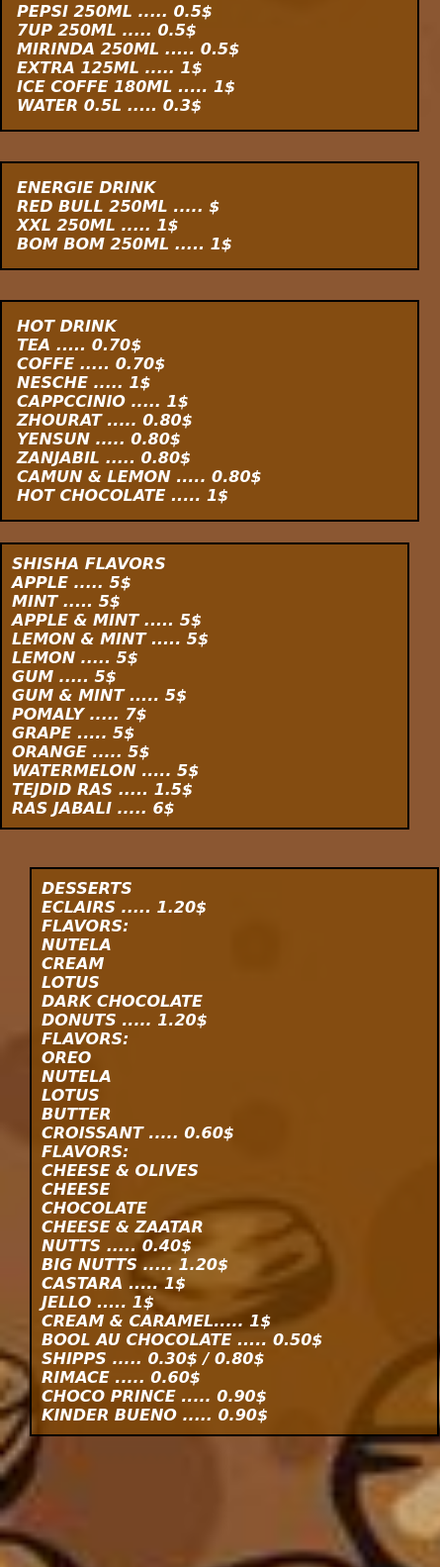
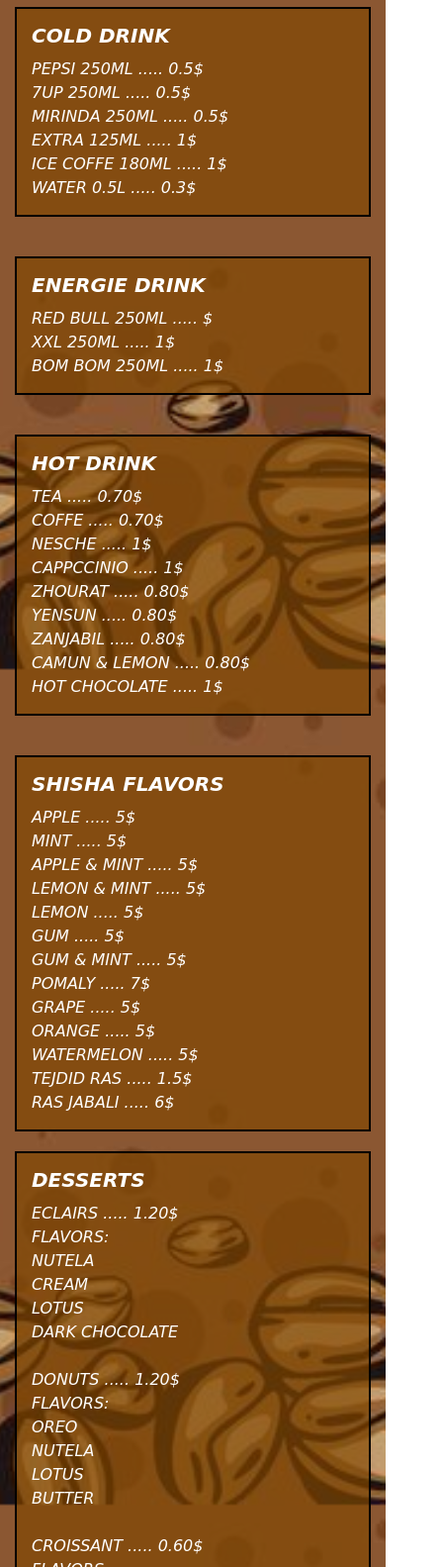
Before and after one commit to rachwane-khaled/beit-al-kel-Emenu, a plain HTML site: page index.html in a window 390 px wide. Shown: the part 168-1751 px from the top of the page at 99% size, 445 px wide, since content can reach past the window. Drawn offline with Linux system fonts and the light colour scheme.

Commit message:
added responsive

```diff
--- a/index.html
+++ b/index.html
@@ -4,14 +4,10 @@
     <meta charset="UTF-8">
     <meta name="viewport" content="width=device-width, initial-scale=1.0">
     <title>BEIT AL KEL</title>
-    <index class="html"></index>
 
     <style>
-        .form {
-            display: flex;
-            justify-content: center;
-            align-items: center;
-            height: 100vh;
+        * {
+            box-sizing: border-box;
         }
 
         body {
@@ -22,231 +18,118 @@
             background-attachment: fixed;
             min-height: 100vh;
             margin: 0;
+            font-family: Cursive;
         }
 
         h1 {
-            color: rgb(0, 0, 0);
+            color: #000;
             text-align: center;
-            margin-top: 30px;
-            font-size: 50px;
-            font-family: Cursive;
+            margin: 30px 10px 10px;
+            font-size: 40px;
+            line-height: 1.2;
         }
 
-        h2 {
-            color: rgb(255, 255, 255);
-            text-align: left;
-            margin-top: 30px;
-            font-size: 20px;
-            font-family: Cursive;
-
+        /* Container for all menu sections */
+        .menu-wrapper {
+            max-width: 900px;
+            margin: 0 auto 40px;
+            padding: 0 15px 40px;
         }
 
-        div h2 {
-            border: 2px solid rgb(0, 0, 0);
-            padding: 15px;
-            width: 300px;
-            font-style: oblique;
+        /* Each box/section */
+        .menu-section {
+            border: 2px solid #000;
             background-color: rgba(128, 72, 0, 0.664);
-
-        }
-
-        h3 {
-            color: white;
-            text-align: left;
-            margin-top: 30px;
-            font-size: 20px;
-            font-family: Cursive;
-        }
-
-        div h3 {
-            border: 2px solid rgb(0, 0, 0);
-            padding: 15px;
-            width: 300px;
-            font-style: oblique;
-            background-color: rgba(128, 72, 0, 0.664);
-        }
-
-        h4 {
-            color: white;
-            text-align: left;
-            margin-top: 30px;
-            font-size: 20px;
-            font-family: Cursive;
-        }
-
-        div h4 {
-            border: 2px solid black;
-            padding: 15px;
-            width: 300px;
-            font-style: oblique;
-            background-color: rgba(128, 72, 0, 0.664);
-            text-shadow: none;
-        }
-
-        /* Shisha Flavors box */
-        h5 {
-            color: white;
-            text-align: left;
-            margin-top: 0;
-            font-size: 20px;
-            font-family: Cursive;
-        }
-
-        div h5 {
-            position: absolute;
-            top: 250px;
-            right: 50px;
-            color: white;
-            border: 2px solid black;
+            color: #fff;
             padding: 20px;
-            width: 250px;
-            background-color: rgba(128, 72, 0, 0.664);
+            margin-top: 20px;
             font-style: oblique;
         }
 
-        h6 {
-            color: white;
-            text-align: left;
-            margin-left: 30px;
-            font-size: 20px;
-            font-family: Cursive;
-        }
-
-        div h6 {
-            position: absolute;
-            top: 650px;
-            right: 50px;
-            color: white;
-            border: 2px solid black;
-            padding: 30px;
-            width: 250px;
-            background-color: rgba(128, 72, 0, 0.664);
-            font-style: oblique;
-        }
-
-        /* Reusable box style for cocktails & kaakeh */
-        .box {
-            color: white;
-            border: 2px solid black;
-            padding: 20px;
-            width: 250px;
-            background-color: rgba(128, 72, 0, 0.664);
-            font-style: oblique;
-            font-family: Cursive;
-            font-size: 20px;
-            right: 50px;
-
-        }
-
-        .box .title {
-            font-weight: bold;
-            margin-bottom: 10px;
+        .menu-section h2 {
+            margin: 0 0 10px;
+            font-size: 24px;
             text-transform: uppercase;
         }
 
-        /* Positioning like your other boxes */
-       .cocktails {
-    position: absolute;
-    top: 1350px;
-    left: 1px; /* Move to left side */
-    width: 230px;
+        .menu-section p {
+            margin: 0;
+            font-size: 18px;
+            line-height: 1.5;
         }
 
-.kaakeh {
-    position: absolute;
-    top: 1060px;
-    left: 1px; /* Move to left side */
-    width: 230px;
+        /* Optional: make the first sections appear side by side on larger screens */
+        .menu-grid {
+            display: grid;
+            grid-template-columns: 1fr;
+            gap: 20px;
         }
 
-
-        /* Mobile responsiveness */
-        @media (max-width: 768px) {
-            body {
-                background-attachment: scroll; /* Prevent background fixed issue on mobile */
+        @media (min-width: 900px) {
+            .menu-grid {
+                grid-template-columns: repeat(2, 1fr);
+            }
         }
 
+        /* Make sure everything is easy to read on small screens */
+        @media (max-width: 480px) {
             h1 {
-                font-size: 24px;
-                margin-top: 20px;
+                font-size: 32px;
             }
 
-            h2, h3, h4, h5, h6 {
-                font-size: 18px;
-                width: 100%; /* Full-width for smaller screens */
+            .menu-section {
                 padding: 15px;
             }
 
-            div h2, div h3, div h4, div h5, div h6 {
-                width: 100%;
-                padding: 15px;
-                font-size: 16px;
+            .menu-section h2 {
+                font-size: 20px;
             }
 
-            /* Stack the items vertically */
-            .box {
-                width: 90%; /* Make boxes responsive */
-                margin: 10px auto; /* Center them */
-                position: relative;
-                top: auto;
-                right: auto;
-                top: 1000px;
-            }
-
-            .cocktails {
-                top: 1000px; /* Adjust position */
-                right: 10px;
-                top: 1100px;
-                left: 50px; /* move to left side*/
-            }
-
-            .kaakeh {
-                top: 1000px; /* Adjust position */
-                right: 10px;
-
-            }
-
-            div h5, div h6 {
-                position: relative;
-                top: auto;
-                right: auto;
-                width: 100%;
-                padding: 10px;
-
+            .menu-section p {
+                font-size: 16px;
             }
         }
     </style>
 </head>
 <body>
     <h1>
-        WELCOME TO <br>MENU <br>
+        WELCOME TO <br>
+        MENU <br>
         BAIT ALKEL
     </h1>
 
-    <div>
-        <h2>
-            COLD DRINK <br>
+    <div class="menu-wrapper">
+
+        <!-- First four sections in a grid on big screens, stacked on mobile -->
+        <div class="menu-grid">
+
+            <!-- COLD DRINK -->
+            <section class="menu-section">
+                <h2>COLD DRINK</h2>
+                <p>
                     PEPSI 250ML ..... 0.5$ <br>
                     7UP 250ML ..... 0.5$ <br>
                     MIRINDA 250ML ..... 0.5$ <br>
                     EXTRA 125ML ..... 1$ <br>
                     ICE COFFE 180ML ..... 1$ <br>
                     WATER 0.5L ..... 0.3$ <br>
-        </h2>
-    </div>
+                </p>
+            </section>
 
-    <div>
-        <h3>
-            ENERGIE DRINK <br>
-            RED BULL 250ML ..... $<br>
+            <!-- ENERGIE DRINK -->
+            <section class="menu-section">
+                <h2>ENERGIE DRINK</h2>
+                <p>
+                    RED BULL 250ML ..... $ <br>
                     XXL 250ML ..... 1$ <br>
                     BOM BOM 250ML ..... 1$ <br>
-        </h3>
-    </div>
+                </p>
+            </section>
 
-    <div>
-        <h4>
-            HOT DRINK <br>
+            <!-- HOT DRINK -->
+            <section class="menu-section">
+                <h2>HOT DRINK</h2>
+                <p>
                     TEA ..... 0.70$ <br>
                     COFFE ..... 0.70$ <br>
                     NESCHE ..... 1$ <br>
@@ -254,67 +137,74 @@
                     ZHOURAT ..... 0.80$ <br>
                     YENSUN ..... 0.80$ <br>
                     ZANJABIL ..... 0.80$ <br>
-            CAMUN & LEMON ..... 0.80$ <br>
+                    CAMUN &amp; LEMON ..... 0.80$ <br>
                     HOT CHOCOLATE ..... 1$ <br>
-        </h4>
-    </div>
+                </p>
+            </section>
 
-    <div>
-        <h5>
-            SHISHA FLAVORS <br>
+            <!-- SHISHA FLAVORS -->
+            <section class="menu-section">
+                <h2>SHISHA FLAVORS</h2>
+                <p>
                     APPLE ..... 5$ <br>
                     MINT ..... 5$ <br>
-            APPLE & MINT ..... 5$ <br>
-            LEMON & MINT ..... 5$ <br>
+                    APPLE &amp; MINT ..... 5$ <br>
+                    LEMON &amp; MINT ..... 5$ <br>
                     LEMON ..... 5$ <br>
                     GUM ..... 5$ <br>
-            GUM & MINT ..... 5$ <br>
+                    GUM &amp; MINT ..... 5$ <br>
                     POMALY ..... 7$ <br>
                     GRAPE ..... 5$ <br>
                     ORANGE ..... 5$ <br>
                     WATERMELON ..... 5$ <br>
                     TEJDID RAS ..... 1.5$ <br>
                     RAS JABALI ..... 6$ <br>
-        </h5>
+                </p>
+            </section>
+
         </div>
 
-    <div>
-        <h6>
-            DESSERTS <br>
+        <!-- DESSERTS -->
+        <section class="menu-section">
+            <h2>DESSERTS</h2>
+            <p>
                 ECLAIRS ..... 1.20$ <br>
                 FLAVORS: <br>
                 NUTELA <br>
                 CREAM <br>
                 LOTUS <br>
                 DARK CHOCOLATE <br>
+                <br>
                 DONUTS ..... 1.20$ <br>
                 FLAVORS: <br>
                 OREO <br>
                 NUTELA <br>
                 LOTUS <br>
                 BUTTER <br>
+                <br>
                 CROISSANT ..... 0.60$ <br>
                 FLAVORS: <br>
-            CHEESE & OLIVES <br>
+                CHEESE &amp; OLIVES <br>
                 CHEESE <br>
                 CHOCOLATE <br>
-            CHEESE & ZAATAR <br>
+                CHEESE &amp; ZAATAR <br>
+                <br>
                 NUTTS ..... 0.40$ <br>
                 BIG NUTTS ..... 1.20$ <br>
                 CASTARA ..... 1$ <br>
                 JELLO ..... 1$ <br>
-            CREAM & CARAMEL..... 1$ <br>
+                CREAM &amp; CARAMEL ..... 1$ <br>
                 BOOL AU CHOCOLATE ..... 0.50$ <br>
                 SHIPPS ..... 0.30$ / 0.80$ <br>
                 RIMACE ..... 0.60$ <br>
                 CHOCO PRINCE ..... 0.90$ <br>
                 KINDER BUENO ..... 0.90$ <br>
-        </h6>
-    </div>
+            </p>
+        </section>
 
-    <!-- Cocktails box (replaces h7) -->
-    <div class="box cocktails">
-        <div class="title">COCKTAILS</div>
+        <!-- COCKTAILS -->
+        <section class="menu-section">
+            <h2>COCKTAILS</h2>
             <p>
                 Avocado cocktail: <br>
                 small ..... $ <br>
@@ -322,17 +212,19 @@
                 Nashi cocktail ..... 2$ <br>
                 Cocktail mix ..... 2$ <br>
             </p>
-    </div>
+        </section>
 
-    <!-- Kaakeh box (replaces h8) -->
-    <div class="box kaakeh">
-        <div class="title">KAAKEH FLAVORS</div>
+        <!-- KAAKEH FLAVORS -->
+        <section class="menu-section">
+            <h2>KAAKEH FLAVORS</h2>
             <p>
                 FORE CHEESE ..... 1.5$ <br>
-            CHEESE & HERBS ..... 2$ <br>
-            TURKEY & CHEESE ..... 2.5$ <br>
+                CHEESE &amp; HERBS ..... 2$ <br>
+                TURKEY &amp; CHEESE ..... 2.5$ <br>
                 MORTADELLE ..... 2.5$ <br>
             </p>
+        </section>
+
     </div>
 </body>
 </html>
```
Lines whose indentation alone changed are shown as unchanged.
